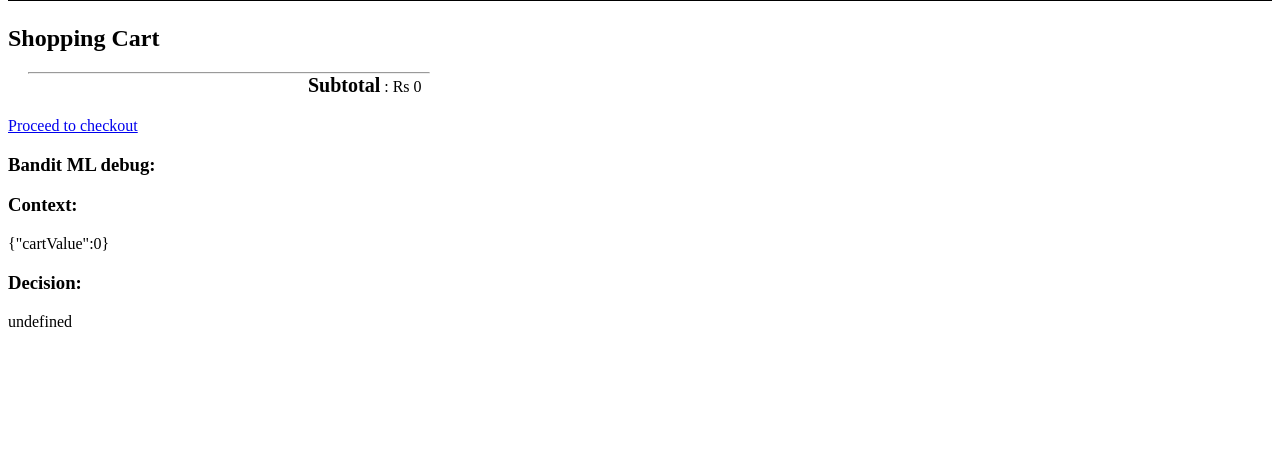
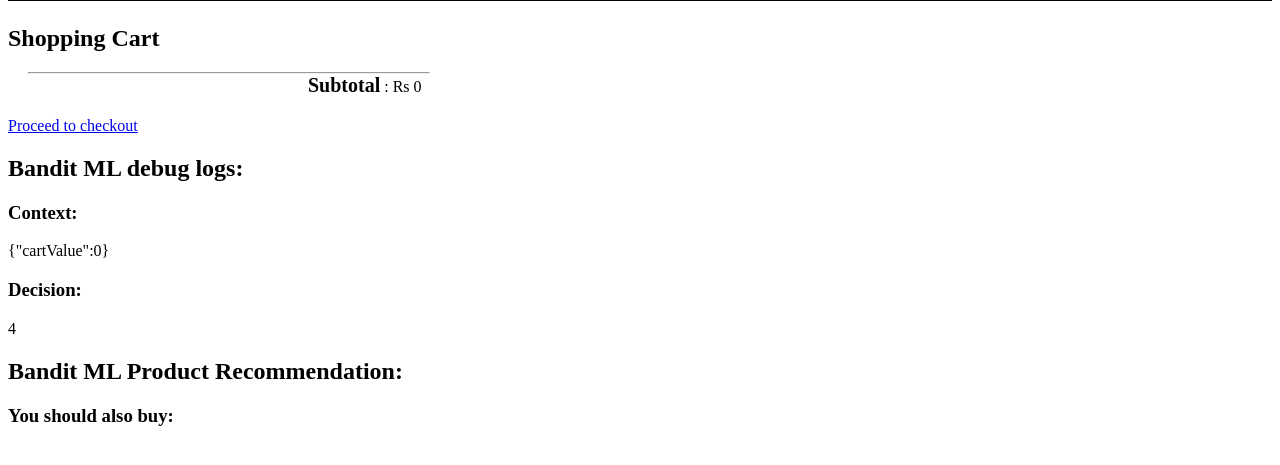
Before and after one commit to banditml/js-snippets, a Flask app: page /cart in a window 1280 px wide. Shown: the part 81-546 px from the top of the page. Run offline with Flask 2, Linux system fonts and the light colour scheme; the visitor is signed in with stand-in values (Sample User, id 1); data comes from the database, SQL or seed files in the repository; data that the repository does not hold is empty.

Commit message:
Start integrating bandit backend

```diff
--- a/main.py
+++ b/main.py
@@ -374,6 +374,24 @@
     )
 
 
+@app.route("/get_product", methods=["GET"])
+def get_product():
+    product_id = request.args.get("productId")
+    with sqlite3.connect(db_path) as conn:
+        cur = conn.cursor()
+        cur.execute(
+            f"""SELECT
+                products.productId,
+                products.name,
+                products.price,
+                products.image
+            FROM products
+            WHERE products.productId = {product_id}"""
+        )
+        product = cur.fetchone()
+    return jsonify({"productId": product})
+
+
 @app.route("/instamojo")
 def instamojo():
     return render_template("instamojo.html")
--- a/templates/cart.html
+++ b/templates/cart.html
@@ -4,6 +4,7 @@
 <title>Your Cart</title>
 <link rel="stylesheet" href={{url_for('static', filename='css/cart.css')}} />
 <link rel="stylesheet" href={{url_for('static', filename='css/topStyle.css') }} />
+<script src="https://ajax.googleapis.com/ajax/libs/jquery/3.4.1/jquery.min.js"></script>
 <script src={{ url_for('static', filename='js/banditMl.js') }}></script>
 </head>
 <body>
@@ -67,9 +68,11 @@
 <a href="/checkout" onclick="bandit.logReward(decision.id, {{totalPrice}});">Proceed to checkout</a>
 <br>
 <div>
-	<h3>Bandit ML debug:</h2>
+	<h2>Bandit ML debug logs:</h2>
 		<h3>Context: </h3><p id="contextDiv"></p>
 		<h3>Decision: </h3><p id="decisionDiv"></p>
+	<h2> Bandit ML Product Recommendation:</h2>
+		<h3>You should also buy: </h3><p id="recommendationDiv"></p>
 </div>
 </body>
 </html>
@@ -77,6 +80,15 @@
 <script>
 	var context = bandit.getContext();
 	var decision = bandit.getDecision("asdbhasbd1212");
+	// hardcode a productId for now as an example
+	decision = 4; // productId 4
 	document.getElementById("contextDiv").innerHTML = JSON.stringify(context);
 	document.getElementById("decisionDiv").innerHTML = JSON.stringify(decision);
+
+	$.ajax({
+	  url: 'get_product?productId=' + decision,
+	  success: function(data) {
+	    $('.recommendationDiv').html(JSON.stringify(data));
+	  }
+	});
 </script>
```
Also changed, not shown: static/js/banditMl.js (+21 -7 lines).
